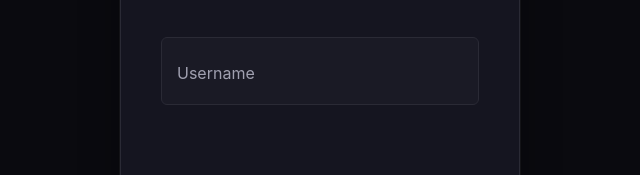
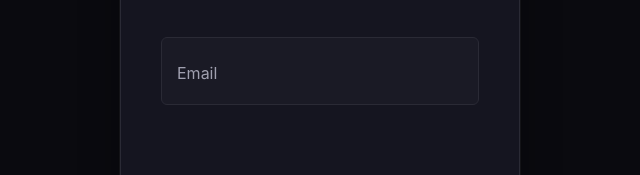
Before and after one commit to bagas2408/bagsakhir, a plain HTML site: page login/index.html in a window 1280 px wide. Shown: the part 229-404 px from the top of the page, 320-960 px from the left. Drawn offline with Linux system fonts and the light colour scheme.

Commit message:
Update index.html

```diff
--- a/login/index.html
+++ b/login/index.html
@@ -18,8 +18,8 @@
             <form class="login-form" id="loginForm" novalidate>
                 <div class="form-group">
                     <div class="input-wrapper">
-                        <input type="text" id="email" name="username" required autocomplete="username">
-                        <label for="username">Username</label>
+                       <input type="email" id="email" name="email" required autocomplete="email">
+                        <label for="email">Email</label>
                         <span class="input-line"></span>
                     </div>
                     <span class="error-message" id="emailError"></span>
```
